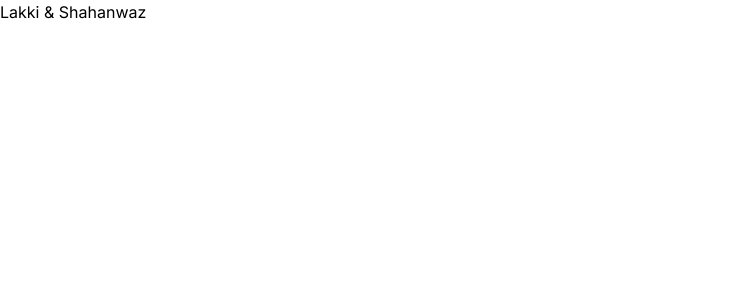
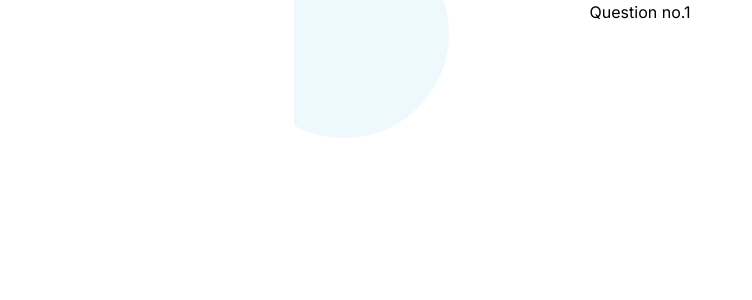
Before and after one commit to yonatanmalka/reaction-quiz, a Next.js app in the folder my-app/: page / in a window 1280 px wide. Shown: the top 300 px of the page, without its empty margins (0-752 px from the left). Built offline with nearby package versions, Linux system fonts and the light colour scheme.

Commit message:
add data

```diff
--- a/my-app/src/app/globals.css
+++ b/my-app/src/app/globals.css
@@ -1,3 +1,15 @@
 @tailwind base;
 @tailwind components;
 @tailwind utilities;
+
+
+
+.Qustionaries{
+    width: 693px;
+    height:1262px;
+    position: relative;
+}
+.QustionariesBackground{
+object-fit: cover;
+    z-index: -5;
+}
--- a/my-app/src/app/page.tsx
+++ b/my-app/src/app/page.tsx
@@ -1,9 +1,10 @@
-import Question1 from "@/component/Question1";
+import Question1 from "@/component/Questions01/page";
+
 
 export default function Home() {
   return (
-    <div>
+    <main className="flex justify-center items-center w-full h-full">
       <Question1 />
-    </div>
+    </main>
   )
 }
--- a/my-app/src/component/Question1.tsx
+++ /dev/null
@@ -1,11 +0,0 @@
-import React from "react";
-
-const Question1 = () => {
-    return(
-        <div className="flex items-center justify-center">
-            Lakki & Shahanwaz
-        </div>
-    )
-}
-
-export default Question1;
--- /dev/null
+++ b/my-app/src/component/Questions01/page.tsx
@@ -0,0 +1,16 @@
+import React from "react";
+import Image from "next/image";
+import Background from "../../images/questionbackground.jpg";
+
+const Question1 = () => {
+    return(
+            <div className="Qustionaries">
+                    <Image src={Background} alt={'Background'} fill={true} className="QustionariesBackground" />
+                <div className="flex items-center justify-center">
+                    <h1>Question no.1</h1>
+                </div>
+            </div>
+    )
+}
+
+export default Question1;
```
Also changed, not shown: my-app/src/images/questionbackground.jpg (added).
